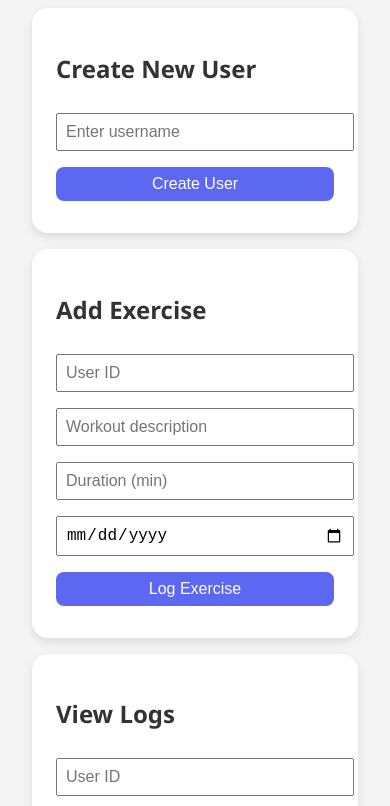
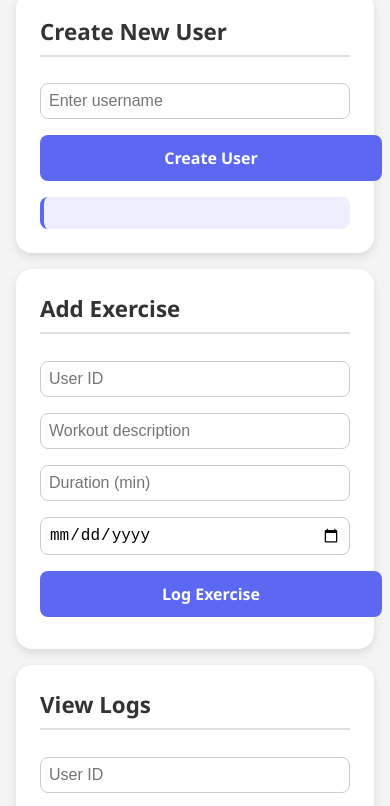
Before and after one commit to ayabong-a/exercise-tracker, a website: page views/index.html in a window 390 px wide. Shown: the part 110-916 px from the top of the page. Drawn offline with Linux system fonts and the light colour scheme.

Commit message:
more interactivity added

```diff
--- a/public/main.js
+++ b/public/main.js
@@ -88,3 +88,34 @@ document
       </ul>
     `;
   });
+
+document
+  .getElementById("user-form")
+  .addEventListener("submit", async function (event) {
+    event.preventDefault();
+
+    const formData = new FormData(this);
+    const username = formData.get("username");
+
+    const res = await fetch("/api/users", {
+      method: "POST",
+      headers: { "Content-Type": "application/json" },
+      body: JSON.stringify({ username }),
+    });
+
+    if (!res.ok) {
+      const error = await res.json();
+      showMessage("error", error.error || "Failed to create user");
+      return;
+    }
+
+    const result = await res.json();
+    showMessage("success", `User ${result.username} created successfully`);
+
+    document.getElementById("user-result").innerHTML = `
+    <p><strong>Username:</strong> ${result.username}</p>
+    <p><strong>User ID:</strong> <code>${result._id}</code></p>
+  `;
+
+    this.reset();
+  });
--- a/public/styles.css
+++ b/public/styles.css
@@ -16,32 +16,69 @@ h1 {
     color: #5c67f2;
 }
 
+.card h2 {
+    margin-top: 0;
+    color: #333;
+    border-bottom: 2px solid #e0e0e0;
+    padding-bottom: 0.5rem;
+    font-size: 1.4rem;
+}
+
 .card {
     background: white;
     padding: 1.5rem;
     margin: 1rem 0;
     border-radius: 1rem;
     box-shadow: 0 4px 10px rgba(0, 0, 0, 0.1);
+    transition: transform 0.2s ease, box-shadow 0.2s ease;
 }
 
-input, button {
+.card:hover {
+    transform: translateY(-2px);
+    box-shadow: 0 8px 24px rgba(0, 0, 0, 0.1);
+}
+
+input,
+button {
     padding: 0.5rem;
     margin: 0.5rem 0;
+    font-size: 1rem;
+    box-sizing: border-box;
+}
+
+input {
     width: 100%;
-    font-size: 1rem;
+    border: 1px solid #ccc;
+    border-radius: 0.5rem;
+    outline: none;
+}
+
+input:focus {
+    border-color: #5c67f2;
+    box-shadow: 0 0 0 2px rgba(92, 103, 242, 0.2);
 }
 
 button {
+    all: unset;
+    display: block;
+    width: 40%;
+    margin: 0.5rem auto 0 auto;
+    padding: 0.75rem 1rem;
+    text-align: center;
     background-color: #5c67f2;
     color: white;
-    border: none;
+    font-weight: 600;
+    border-radius: 0.5rem;
     cursor: pointer;
-    border-radius: 0.5rem;
-    transition: background 0.3s ease;
+    transition: background 0.3s, transform 0.1s;
 }
 
 button:hover {
     background-color: #4049c3;
+}
+
+button:active {
+    transform: scale(0.98);
 }
 
 .message {
@@ -56,7 +93,7 @@ button:hover {
     border-radius: 0.5rem;
     font-weight: bold;
     text-align: center;
-  box-shadow: 0 4px 8px rgba(0,0,0,0.1);
+    box-shadow: 0 4px 8px rgba(0, 0, 0, 0.1);
     transition: all 0.3s ease-in-out;
 }
 
@@ -75,3 +112,39 @@ button:hover {
     color: #721c24;
     border: 1px solid #f5c6cb;
 }
+
+.user-result {
+    margin-top: 1rem;
+    padding: 1rem;
+    background-color: #eef;
+    border-left: 4px solid #5c67f2;
+    border-radius: 0.5rem;
+    font-family: monospace;
+}
+
+/* Responsive Design */
+@media (max-width: 600px) {
+    body {
+        padding: 1rem;
+    }
+
+    .container {
+        width: 100%;
+        padding: 0;
+    }
+
+    input,
+    button {
+        font-size: 1rem;
+    }
+
+    button {
+        width: 100%;
+        margin: 0.5rem 0;
+    }
+
+    .message {
+        max-width: 95%;
+        font-size: 0.9rem;
+    }
+}
--- a/views/index.html
+++ b/views/index.html
@@ -14,11 +14,12 @@
 
         <section class="card">
             <h2>Create New User</h2>
-            <form action="/api/users" method="POST">
+            <form id="user-form" action="/api/users" method="POST">
                 <input type="text" name="username" placeholder="Enter username" required>
                 <button type="submit">Create User</button>
 
             </form>
+            <div id="user-result" class="user-result"></div>
         </section>
 
         <section class="card">
```
Lines whose indentation alone changed are shown as unchanged.
